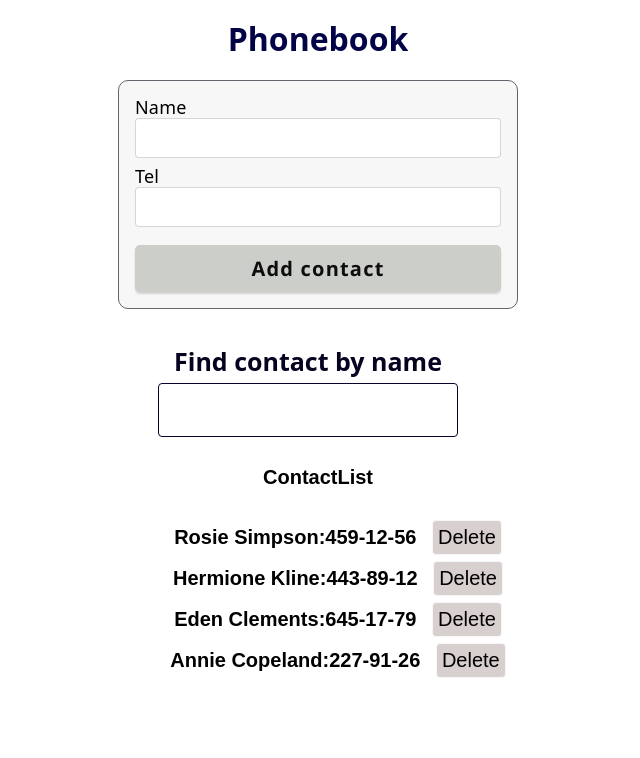
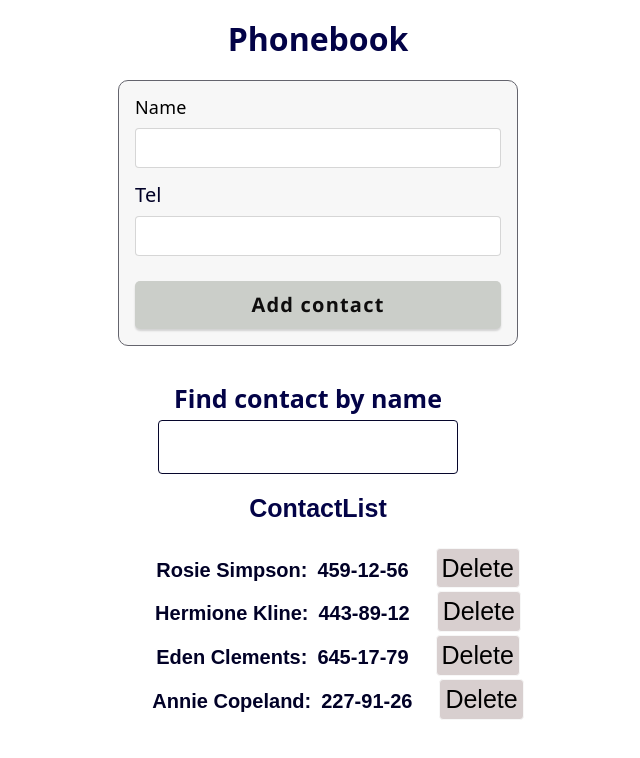
Before and after one commit to vita-khutorianska/goit-react-hw-02-phonebook, a React (Create React App) app: page / in a window 1280 px wide. Shown: the top 758 px of the page, without its empty margins (322-962 px from the left). Built offline with nearby package versions, Linux system fonts and the light colour scheme.

Commit message:
dd colors

```diff
--- a/src/Components/ContactForm/ContactForm.module.css
+++ b/src/Components/ContactForm/ContactForm.module.css
@@ -16,6 +16,7 @@
   width: 100%;
   border: 1px solid rgba(53, 53, 53, 0.2);
   border-radius: 4px;
+  margin-top: 10px;
   cursor: pointer;
   line-height: 2;
   transition: all var(--main-transition);
@@ -24,7 +25,7 @@
 .label {
   display: block;
   align-items: center;
-  margin-bottom: 8px;
+  margin-bottom: 15px;
   font-size: 18px;
   line-height: 1.17;
   letter-spacing: 0.01em;
--- a/src/Components/ContactList/ContactList.module.css
+++ b/src/Components/ContactList/ContactList.module.css
@@ -3,14 +3,18 @@
   display: flex;
   flex-direction: column;
   text-align: center;
-  font-size: 20px;
-  line-height: 2;
+  font-size: 25px;
   font-weight: 700;
   list-style: none;
-  letter-spacing: inherit;
+  color: rgb(3, 3, 71);
 }
 li {
   list-style: none;
+}
+span {
+  margin-right: 10px;
+  color: rgb(1, 1, 39);
+  font-size: 20px;
 }
 
 .contact_item_name {
--- a/src/Components/Filter/Filter.module.css
+++ b/src/Components/Filter/Filter.module.css
@@ -24,7 +24,7 @@
   font-size: 25px;
   line-height: 1.77;
   font-weight: 700;
-  color: #07021f;
+  color: rgb(3, 3, 71);
 }
 .input:focus {
   border-color: #2521f3;
```
